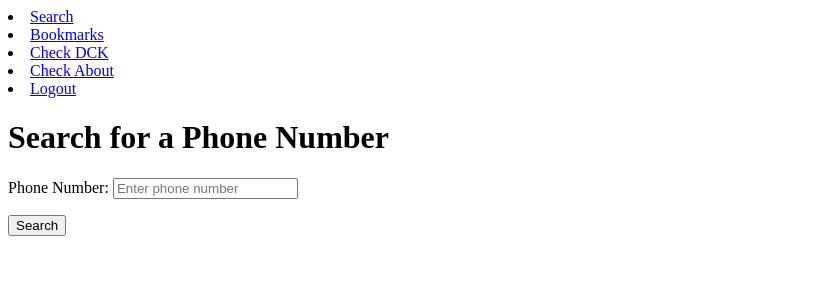
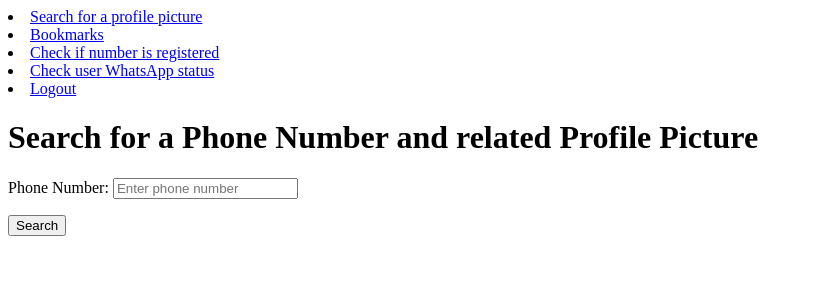
Before and after one commit to samlagle333/finalprojectSamuelLagle, a Django app: page /search/ in a window 1280 px wide. Shown: the top 300 px of the page, without its empty margins (0-813 px from the left). Run offline with Django 5.2, Linux system fonts and the light colour scheme; the visitor is signed in with stand-in values (Sample User, id 1).

Commit message:
Updated all three endpoint .htmls for further wording and search results clarification

```diff
--- a/osintapp/templates/base.html
+++ b/osintapp/templates/base.html
@@ -6,10 +6,10 @@
 <body>
     <nav>
         {% if user.is_authenticated %}
-            <li><a href="{% url 'search' %}">Search</a></li>
+            <li><a href="{% url 'search' %}">Search for a profile picture</a></li>
             <li><a href="{% url 'bookmarks' %}">Bookmarks</a></li>
-            <li><a href="{% url 'check_dck' %}">Check DCK</a></li>
-            <li><a href="{% url 'check_about' %}">Check About</a></li>
+            <li><a href="{% url 'check_dck' %}">Check if number is registered</a></li>
+            <li><a href="{% url 'check_about' %}">Check user WhatsApp status</a></li>
             <li><a href="{% url 'logout' %}">Logout</a></li>
         {% else %}
             <li><a href="{% url 'login' %}">Login</a></li>
--- a/osintapp/templates/osintapp/check_about.html
+++ b/osintapp/templates/osintapp/check_about.html
@@ -1,9 +1,9 @@
 {% extends 'base.html' %}
 
-{% block title %}Check About{% endblock %}
+{% block title %}Check User Status{% endblock %}
 
 {% block content %}
-<h1>Check About</h1>
+<h1>Check Status</h1>
 <form method="POST">
     {% csrf_token %}
     <label for="phone_number">Phone Number:</label>
--- a/osintapp/templates/osintapp/check_about_results.html
+++ b/osintapp/templates/osintapp/check_about_results.html
@@ -1,9 +1,9 @@
 {% extends 'base.html' %}
 
-{% block title %}About Results{% endblock %}
+{% block title %}User Status Results{% endblock %}
 
 {% block content %}
-<h1>About Results</h1>
+<h1>Status Results</h1>
 
 {% if error %}
     <p>{{ error }}</p>
@@ -14,5 +14,5 @@
     <p>No results found.</p>
 {% endif %}
 
-<a href="{% url 'check_about' %}">Back to Check About</a>
+<a href="{% url 'check_about' %}">Back to Check User Status</a>
 {% endblock %}
--- a/osintapp/templates/osintapp/check_dck.html
+++ b/osintapp/templates/osintapp/check_dck.html
@@ -1,9 +1,9 @@
 {% extends 'base.html' %}
 
-{% block title %}Check DCK{% endblock %}
+{% block title %}Check if number is registered{% endblock %}
 
 {% block content %}
-<h1>Check DCK</h1>
+<h1>Check if number is registered</h1>
 <form method="POST">
     {% csrf_token %}
     <label for="phone_number">Phone Number:</label>
--- a/osintapp/templates/osintapp/check_dck_results.html
+++ b/osintapp/templates/osintapp/check_dck_results.html
@@ -1,9 +1,9 @@
 {% extends 'base.html' %}
 
-{% block title %}DCK Results{% endblock %}
+{% block title %}Check if number is registered - Results{% endblock %}
 
 {% block content %}
-<h1>DCK Results</h1>
+<h1>Check if number is registered results</h1>
 
 {% if error %}
     <p>{{ error }}</p>
@@ -14,5 +14,5 @@
     <p>No results found.</p>
 {% endif %}
 
-<a href="{% url 'check_dck' %}">Back to Check DCK</a>
+<a href="{% url 'check_dck' %}">Back to check if number is registered</a>
 {% endblock %}
--- a/osintapp/templates/osintapp/results.html
+++ b/osintapp/templates/osintapp/results.html
@@ -14,5 +14,5 @@
     <p>No results found.</p>
 {% endif %}
 
-<a href="{% url 'search' %}">Back to Search</a>
+<a href="{% url 'search' %}">Back to Profile Picture Search</a>
 {% endblock %}
--- a/osintapp/templates/osintapp/search.html
+++ b/osintapp/templates/osintapp/search.html
@@ -1,9 +1,9 @@
 {% extends 'base.html' %}
 
-{% block title %}Search{% endblock %}
+{% block title %}Search Profile Picture{% endblock %}
 
 {% block content %}
-<h1>Search for a Phone Number</h1>
+<h1>Search for a Phone Number and related Profile Picture</h1>
 <form method="POST">
     {% csrf_token %}
     {{ form.as_p }}
```
